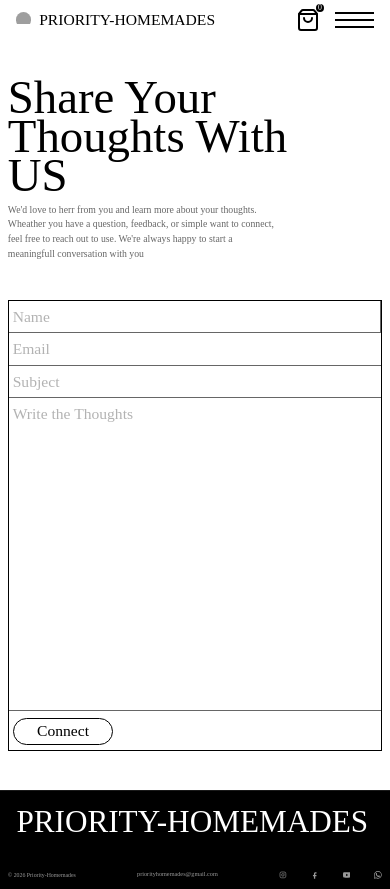
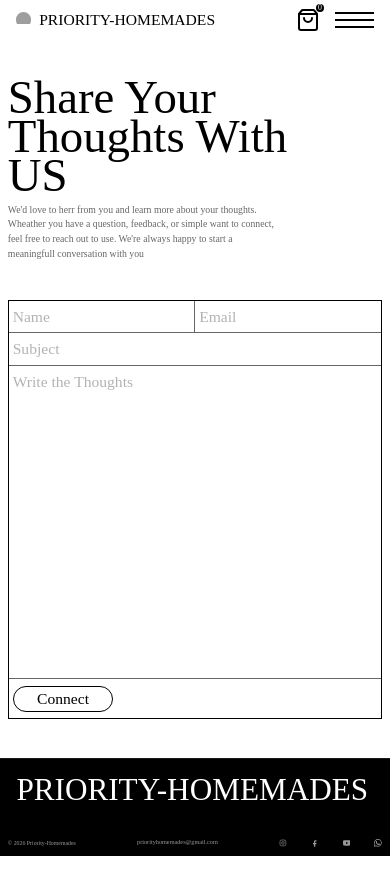
Before and after one commit to AyushTripathi20122004/-Priority-Homemades, a React (Vite) app: page /contactUs in a window 390 px wide. After the commit the page ends 856 px from the top, so only its background shows below. Built offline with nearby package versions, Linux system fonts and the light colour scheme; grey boxes are pictures that could not be loaded.

Commit message:
still woriking on responsiveness

```diff
--- a/src/App.jsx
+++ b/src/App.jsx
@@ -14,7 +14,7 @@ import Order from './Pages/Order'
 
 const App = () => {
   return (
-    <div className='relative'>
+    <div className='relative flex justify-between flex-col h-full'>
       <NavBar />
       <FullScrenNav />
       <Routes>
--- a/src/Components/ContactUS/EmailForm.jsx
+++ b/src/Components/ContactUS/EmailForm.jsx
@@ -13,7 +13,7 @@ const EmailForm = () => {
                     </p>
                 </div>
                 <form className='h-full border lg:border-r-0  flex flex-col'>
-                    <div className='flex lg:flex-row flex-col lg:h-[5vw]  '>
+                    <div className='flex lg:h-[5vw]  '>
 
                         <input type="text" placeholder='Name' className='border-[0.1vw] px-[1vw] border-l-0 border-t-0 focus:outline-none  w-full lg:text-[1.7vw] text-[4vw] text-black/60   lg:py-[0.7vw] py-[1vw]' id="name" name="name" required />
 
--- a/src/Pages/Home.jsx
+++ b/src/Pages/Home.jsx
@@ -7,13 +7,13 @@ const Home = () => {
         <div className="h-screen relative  overflow-hidden  w-screen">
             <video loop autoPlay muted className="h-full scale-[115%] w-full object-cover "
                 src={HomeVideo}></video>
-            <div className="absolute h-full w-full top-0">
-                <div className="w-full flex justify-center  lg:mt-[6vw] md:mt-[40vw] mt-[75vw]">
+            <div className="absolute lg:block flex flex-col justify-between lg:h-full w-full lg:top-0 bottom-4 lg:gap-0 gap-[20vw]">
+                <div className="w-full flex justify-center  lg:mt-[6vw] md:mt-[40vw] ">
                     <h1 className="text-white text-center font-medium lg:w-[80vw] lg:leading-[9vw] leading-[15vw] text-[15vw]  lg:text-[10vw] uppercase mix-blend-difference">Sw33tness Reim4gin3d</h1>
                 </div>
-                <div className="text-white  flex justify-end  lg:mt-[5vw] md:mt-[10vw]  mt-[10vw] lg:text-[1vw] text-[2vw]">
+                <div className="text-white  flex justify-end  lg:mt-[5vw] md:mt-[10vw]   lg:text-[1vw] text-[2vw]">
                     <div className=''>
-                        <p className="lg:w-[20vw] w-[40vw] mr-[2vw] leading-[4vw] lg:leading-[1.6vw] uppercase">&nbsp; &nbsp; &nbsp; &nbsp; &nbsp; &nbsp; &nbsp; &nbsp; Choose a design,
+                        <p className="lg:w-[20vw] w-[50vw] mr-[2vw] leading-[4vw] lg:leading-[1.6vw] uppercase">&nbsp; &nbsp; &nbsp; &nbsp; &nbsp; &nbsp; &nbsp; &nbsp; Choose a design,
                             customize its flavor, frosting color, weight, and instantly preview your personalized cake with
                             your written message before ordering!
                         </p>
@@ -28,7 +28,7 @@ const Home = () => {
                 </div>
 
                 <div className='w-full flex justify-center'>
-                    <Link to='/Sweeten-your-day' className="  lg:mt-[1vw] md:mt-[10vw] mt-[10vw] ">
+                    <Link to='/Sweeten-your-day' className="  lg:mt-[1vw] md:mt-[10vw]  ">
                         <button className="text-white  uppercase font-medium border-white border-2 rounded-full lg:text-[4vw] text-[6vw] py-2 px-2">
                             Sweeten your day
                         </button>
```
